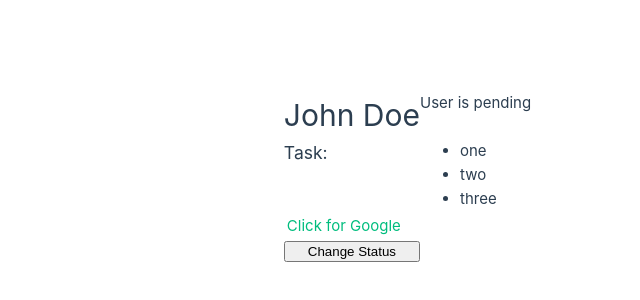
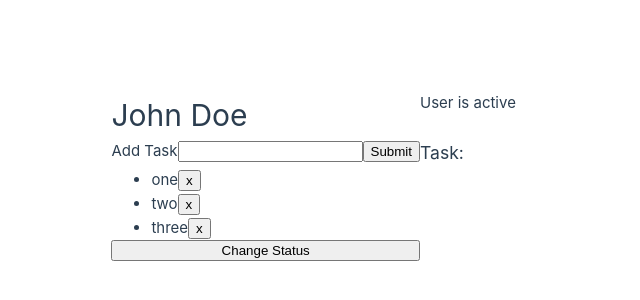
Before and after one commit to ngxuanbminh/vue_learn, a Vue app in the folder vue-learn-crash/: page / in a window 1280 px wide. Shown: the part 224-524 px from the top of the page, without its empty margins (220-860 px from the left). Built offline with nearby package versions, Linux system fonts and the light colour scheme.

Commit message:
composition api

```diff
--- a/vue-learn-crash/src/App.vue
+++ b/vue-learn-crash/src/App.vue
@@ -1,24 +1,28 @@
-<script>
-export default {
-  data() {
-    return {
-      name: 'John Doe',
-      status: 'pending',
-      task: ['one', 'two', 'three'],
-      link: 'https://google.com',
-    }
-  },
-  methods: {
-    toggleStatus() {
-      if (this.status === 'active') {
-        this.status = 'pending'
-      } else if (this.status === 'pending') {
-        this.status = 'inactive'
-      } else {
-        this.status = 'active'
-      }
-    },
-  },
+<script setup>
+import { ref } from 'vue'
+const name = ref('John Doe')
+const status = ref('active')
+const tasks = ref(['one', 'two', 'three'])
+const newTask = ref('')
+const toggleStatus = () => {
+  if (status.value === 'active') {
+    status.value = 'pending'
+  } else if (status.value === 'pending') {
+    status.value = 'inactive'
+  } else {
+    status.value = 'active'
+  }
+}
+
+const addTask = () => {
+  if (newTask.value.trim() != '') {
+    tasks.value.push(newTask.value)
+    newTask.value = ''
+  }
+}
+
+const deleteTask = (index) => {
+  tasks.value.splice(index, 1)
 }
 </script>
 
@@ -27,13 +31,22 @@
   <p v-if="status === 'active'">User is active</p>
   <p v-else-if="status === 'pending'">User is pending</p>
   <p v-else>User is inactive</p>
-
+  <form @submit.prevent="addTask">
+    <label for="newTask">Add Task</label>
+    <input type="text" id="newTask" name="newTask" v-model="newTask" />
+    <button type="submit">Submit</button>
+  </form>
   <h3>Task:</h3>
   <ul>
-    <li v-for="task in task" :key="task">{{ task }}</li>
+    <li v-for="(task, index) in tasks" :key="task">
+      <span>
+        {{ task }}
+      </span>
+      <button @click="deleteTask(index)">x</button>
+    </li>
   </ul>
   <!-- <a v-bind:href="link">Click for Google</a> -->
-  <a :href="link">Click for Google</a>
+  <!-- <a :href="link">Click for Google</a> -->
   <br />
   <button @click="toggleStatus">Change Status</button>
 </template>
```
